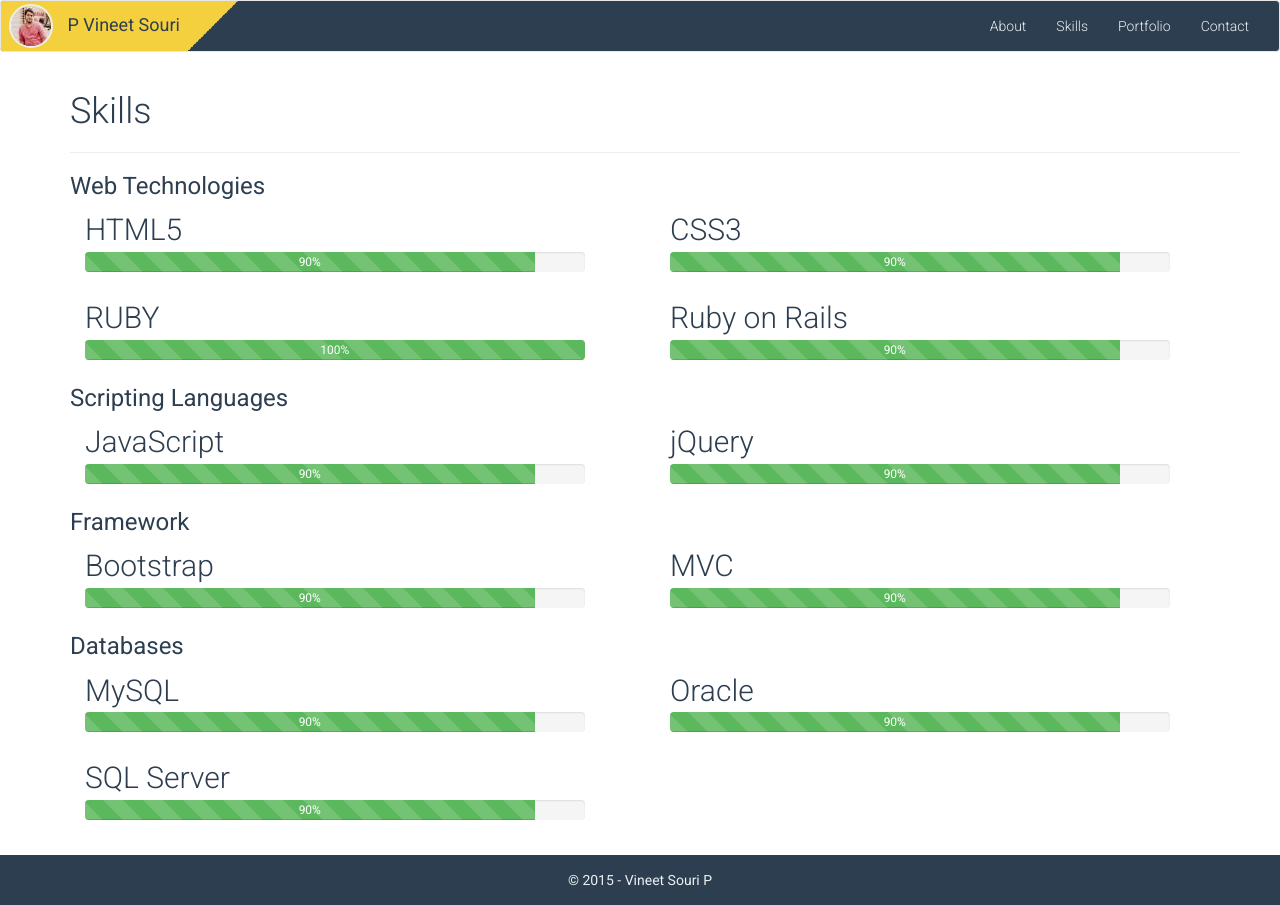
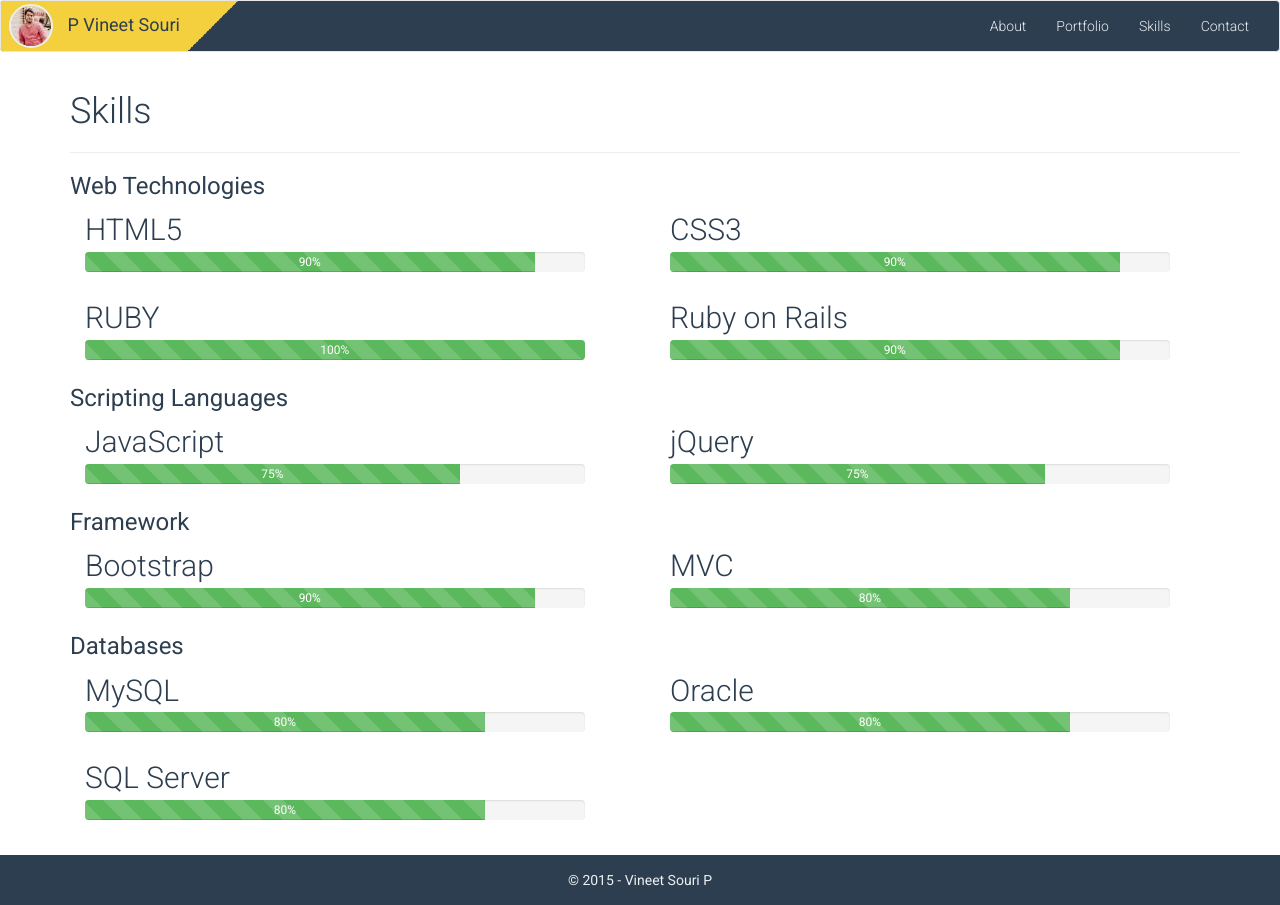
Before and after one commit to vineetsouri/vineetsouri.github.io, a Jekyll site: the page built from skills.html, in a window 1280 px wide. Built offline with Jekyll 4.4.1, drawn with Linux system fonts in a browser that asks for light colours; nearby versions of some CDN libraries.

Commit message:
%age changes in skills

```diff
--- a/_includes/header.html
+++ b/_includes/header.html
@@ -19,8 +19,8 @@
       <div class="collapse navbar-collapse" id="bs-example-navbar-collapse-1">
         <ul class="nav navbar-nav navbar-right">
           <li><a href="/about/">About</a></li>
+          <li><a href="/portfolio/">Portfolio</a></li>
           <li><a href="/skills/">Skills</a></li>
-          <li><a href="/portfolio/">Portfolio</a></li>
           <!-- <li><a href="/blog/">Blog</a></li> -->
           <li><a href="/contact/">Contact</a></li>
         </ul>
--- a/skills.html
+++ b/skills.html
@@ -63,8 +63,8 @@ permalink: /skills/
         <div class=" skill skill_name">JavaScript</div>
         <div class="skill_rating">
           <div class="progress">
-            <div class="progress-bar progress-bar-success progress-bar-striped active" role="progressbar" aria-valuenow="90" aria-valuemin="0" aria-valuemax="100" style="width: 90%">
-              90%
+            <div class="progress-bar progress-bar-success progress-bar-striped active" role="progressbar" aria-valuenow="75" aria-valuemin="0" aria-valuemax="100" style="width: 75%">
+              75%
             </div>
           </div>
         </div>
@@ -75,8 +75,8 @@ permalink: /skills/
         <div class=" skill skill_name">jQuery</div>
         <div class="skill_rating">
           <div class="progress">
-            <div class="progress-bar progress-bar-success progress-bar-striped active" role="progressbar" aria-valuenow="90" aria-valuemin="0" aria-valuemax="100" style="width: 90%">
-              90%
+            <div class="progress-bar progress-bar-success progress-bar-striped active" role="progressbar" aria-valuenow="75" aria-valuemin="0" aria-valuemax="100" style="width: 75%">
+              75%
             </div>
           </div>
         </div>
@@ -102,8 +102,8 @@ permalink: /skills/
         <div class=" skill skill_name">MVC</div>
         <div class="skill_rating">
           <div class="progress">
-            <div class="progress-bar progress-bar-success progress-bar-striped active" role="progressbar" aria-valuenow="90" aria-valuemin="0" aria-valuemax="100" style="width: 90%">
-              90%
+            <div class="progress-bar progress-bar-success progress-bar-striped active" role="progressbar" aria-valuenow="80" aria-valuemin="0" aria-valuemax="100" style="width: 80%">
+              80%
             </div>
           </div>
         </div>
@@ -117,8 +117,8 @@ permalink: /skills/
         <div class=" skill skill_name">MySQL</div>
         <div class="skill_rating">
           <div class="progress">
-            <div class="progress-bar progress-bar-success progress-bar-striped active" role="progressbar" aria-valuenow="90" aria-valuemin="0" aria-valuemax="100" style="width: 90%">
-              90%
+            <div class="progress-bar progress-bar-success progress-bar-striped active" role="progressbar" aria-valuenow="80" aria-valuemin="0" aria-valuemax="100" style="width: 80%">
+              80%
             </div>
           </div>
         </div>
@@ -127,8 +127,8 @@ permalink: /skills/
         <div class=" skill skill_name">SQL Server</div>
         <div class="skill_rating">
           <div class="progress">
-            <div class="progress-bar progress-bar-success progress-bar-striped active" role="progressbar" aria-valuenow="90" aria-valuemin="0" aria-valuemax="100" style="width: 90%">
-              90%
+            <div class="progress-bar progress-bar-success progress-bar-striped active" role="progressbar" aria-valuenow="80" aria-valuemin="0" aria-valuemax="100" style="width: 80%">
+              80%
             </div>
           </div>
         </div>
@@ -139,8 +139,8 @@ permalink: /skills/
         <div class=" skill skill_name">Oracle</div>
         <div class="skill_rating">
           <div class="progress">
-            <div class="progress-bar progress-bar-success progress-bar-striped active" role="progressbar" aria-valuenow="90" aria-valuemin="0" aria-valuemax="100" style="width: 90%">
-              90%
+            <div class="progress-bar progress-bar-success progress-bar-striped active" role="progressbar" aria-valuenow="80" aria-valuemin="0" aria-valuemax="100" style="width: 80%">
+              80%
             </div>
           </div>
         </div>
```
Also changed, not shown: 9 other files.
